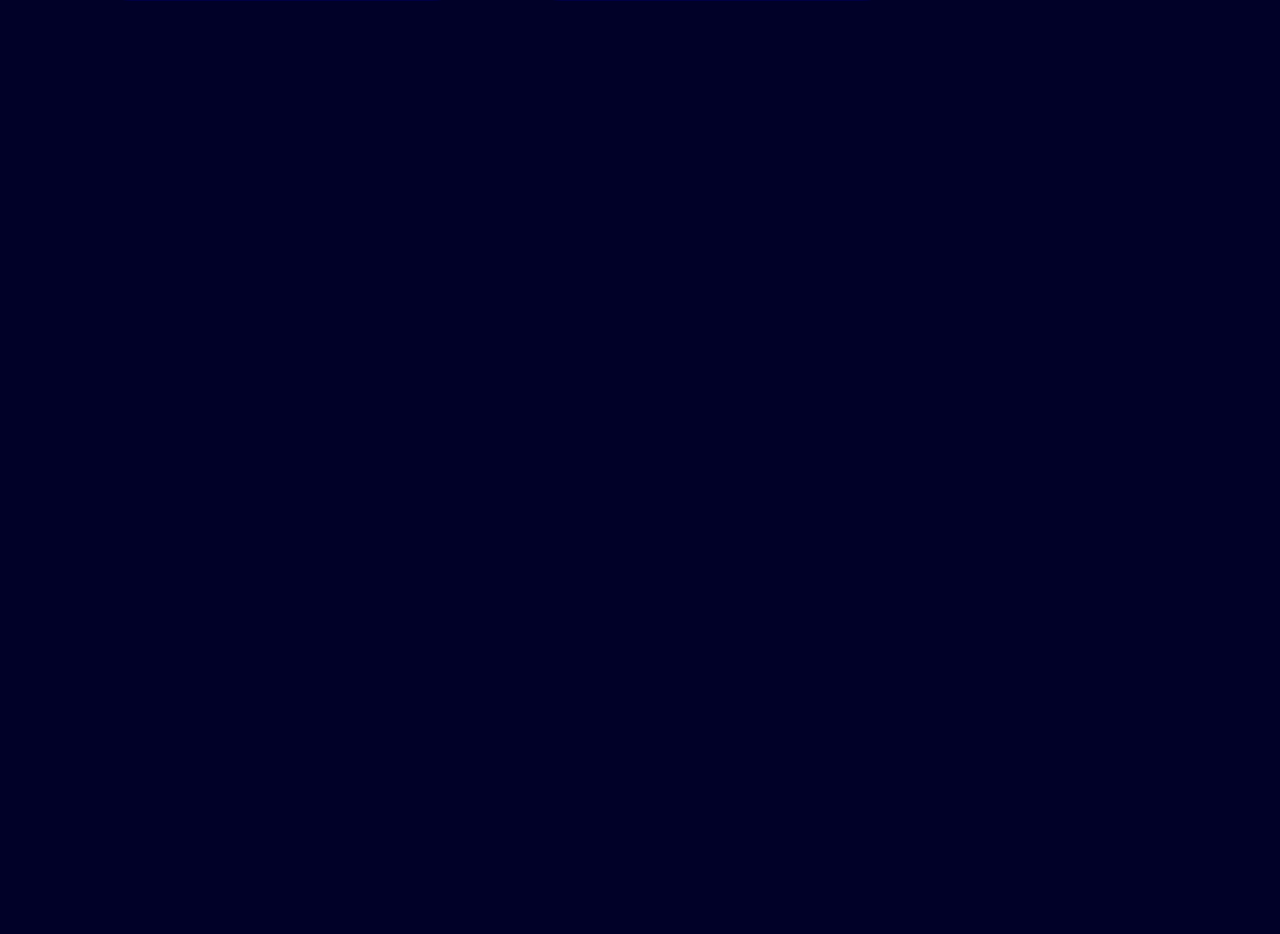
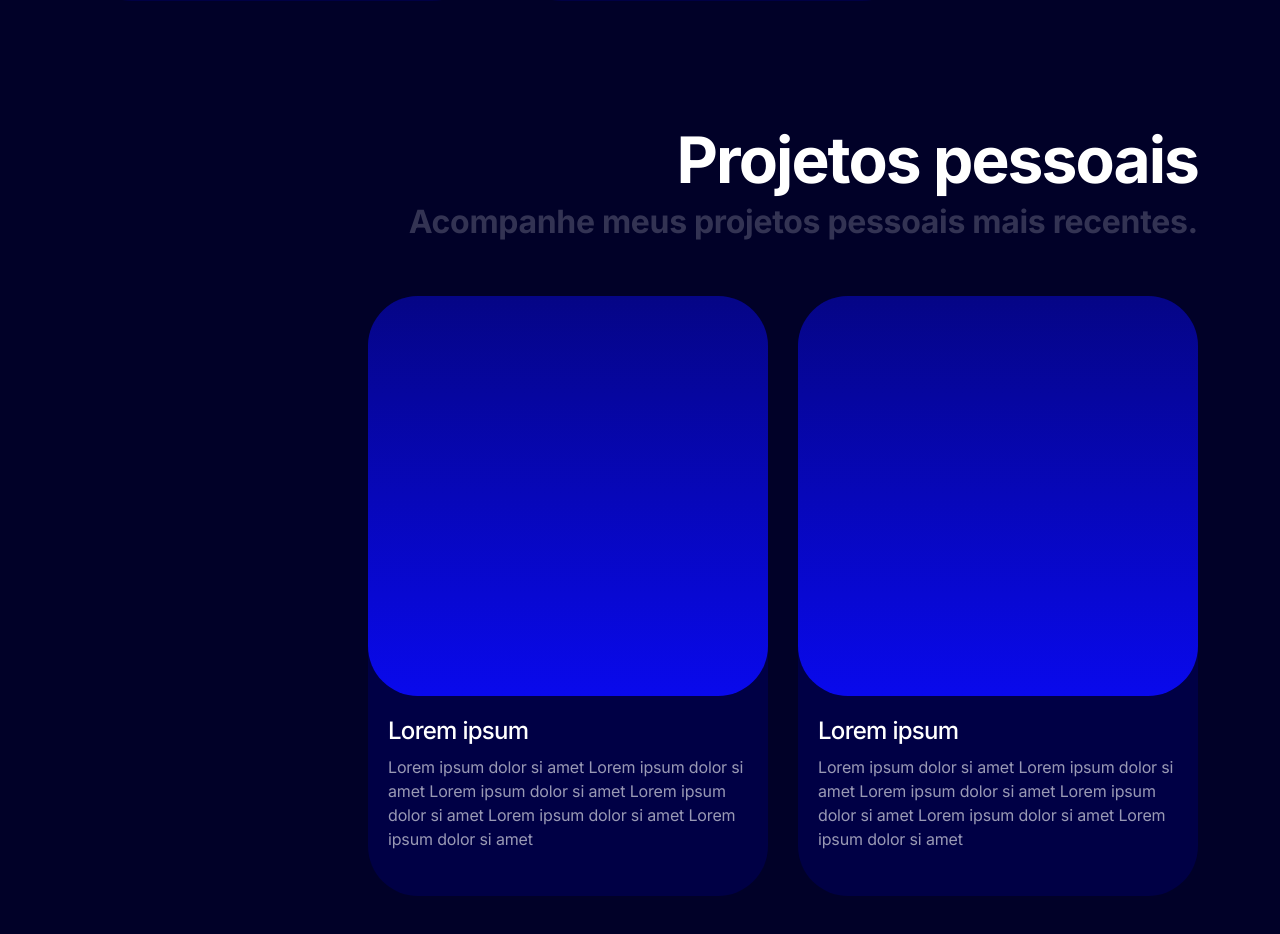
Before and after one commit to alessandroCidney/MyPortfolioPage, a Next.js app: page / in a window 1280 px wide. Shown: the part 3546-4480 px from the top of the page. Before the commit the page ends 3657 px from the top, so only its background shows below. Built offline with nearby package versions, Linux system fonts and the light colour scheme; no server answers.

Commit message:
feat: Added second projects list section (reversed)

```diff
--- a/app/components/pages/ProjectsSection/components/ProjectsCarousel/components/ProjectCard/styles.module.scss
+++ b/app/components/pages/ProjectsSection/components/ProjectsCarousel/components/ProjectCard/styles.module.scss
@@ -8,6 +8,8 @@
   border-radius: 50px;
 
   background-color: var(--theme-primary-darken-1-color);
+
+  direction: ltr;
 
   header {
     .imageContainer {
--- a/app/components/pages/ProjectsSection/components/ProjectsCarousel/index.tsx
+++ b/app/components/pages/ProjectsSection/components/ProjectsCarousel/index.tsx
@@ -1,9 +1,19 @@
 import { ProjectCard } from './components/ProjectCard'
 import styles from './styles.module.scss'
 
-export function ProjectsCarousel() {
+interface ProjectCardProps {
+  reversed?: boolean
+}
+
+export function ProjectsCarousel(props: ProjectCardProps) {
+  const projectCardClassNames = [styles.projectsCarouselContainer]
+
+  if (props.reversed) {
+    projectCardClassNames.push(styles.reversed)
+  }
+
   return (
-    <div className={styles.projectsCarouselContainer}>
+    <div className={projectCardClassNames.join(' ')}>
       <div className={styles.projectsCarousel}>
         <ProjectCard />
 
--- a/app/components/pages/ProjectsSection/components/ProjectsCarousel/styles.module.scss
+++ b/app/components/pages/ProjectsSection/components/ProjectsCarousel/styles.module.scss
@@ -4,6 +4,10 @@
   width: 100%;
 
   overflow-x: auto;
+
+  &.reversed {
+    direction: rtl;
+  }
 
   .projectsCarousel {
     display: flex;
--- a/app/components/pages/ProjectsSection/index.tsx
+++ b/app/components/pages/ProjectsSection/index.tsx
@@ -1,10 +1,10 @@
 import styles from './styles.module.scss'
 import { ProjectsCarousel } from './components/ProjectsCarousel'
-
 
 export function ProjectsSection() {
   return (
     <section className={styles.projectsSection}>
+      <div className={styles.contentContainer}>
         <div className={styles.titleContainer}>
           <h2>
             Projetos principais
@@ -18,6 +18,23 @@ export function ProjectsSection() {
         <div className={styles.projectsCarousel}>
           <ProjectsCarousel />
         </div>
+      </div>
+
+      <div className={`${styles.contentContainer} ${styles.reversed}`}>
+        <div className={styles.titleContainer}>
+          <h2>
+            Projetos pessoais
+          </h2>
+
+          <p>
+            Acompanhe meus projetos pessoais mais recentes.
+          </p>
+        </div>
+
+        <div className={styles.projectsCarousel}>
+          <ProjectsCarousel reversed />
+        </div>
+      </div>
     </section>
   )
 }
--- a/app/components/pages/ProjectsSection/styles.module.scss
+++ b/app/components/pages/ProjectsSection/styles.module.scss
@@ -4,6 +4,9 @@
 
   width: 90%;
   max-width: 1200px;
+
+  .contentContainer {
+    margin-bottom: 100px;
 
     .titleContainer {
       h2 {
@@ -19,12 +22,20 @@
         color: rgba(#FFFFFF, .2);
       }
     }
+
+    &.reversed {
+      .titleContainer {
+        text-align: right;
+      }
+    }
+  }
 }
 
 @media(max-width: 960px) {
   .projectsSection {
     width: 100%;
 
+    .contentContainer {
       .titleContainer {
         margin: auto;
 
@@ -32,3 +43,4 @@
       }
     }
   }
+}
```
Lines whose indentation alone changed are shown as unchanged.
